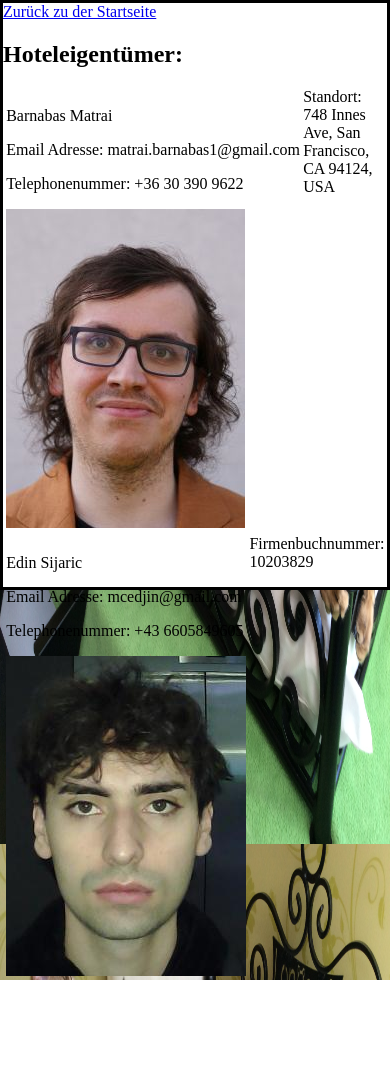
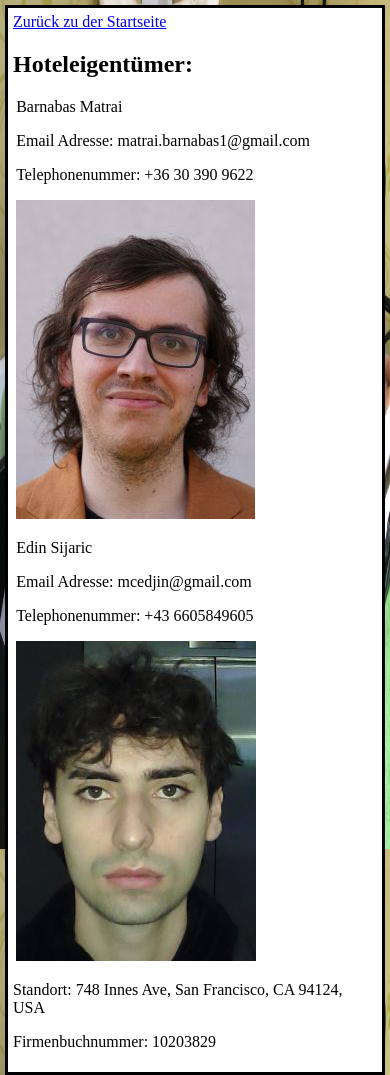
Before and after one commit to barnabasMatrai/hotel-mit-zimmerreservierungen, a PHP site: page /sites/Impressum.html in a window 390 px wide. Before the commit the page ends 980 px from the top, so only its background shows below. Run offline with PHP 8.4, Linux system fonts and the light colour scheme.

Commit message:
box model & responsive design

```diff
--- a/resources/css/style.css
+++ b/resources/css/style.css
@@ -12,12 +12,19 @@ html, body {
 .content {
     border: 0.2em solid black;
     background-color: white;
-    width: fit-content;
+    margin: 5px;
+    padding: 5px;
+    overflow: hidden;
 }
 
 .owner-div {
-    float: left;
+    /* float: left; */
     margin: 0.2em;
+}
+
+.owner-image {
+    max-width:100%;
+    max-height:100%;
 }
 
 #password-label {
@@ -27,3 +34,25 @@ html, body {
 .margin-bottom {
     margin-bottom: 0.3em;
 }
+
+.float-right {
+    float: right;
+}
+
+@media screen and (max-width: 480px) {
+    .float-right {
+      float: none;
+    }
+}
+
+@media screen and (min-width: 481px) and (max-width: 768px) {
+    .float-right {
+      background-color: rgb(242, 255, 0);
+    }
+}
+
+@media screen and (min-width: 769px) and (max-width: 1024px) {
+    .owner-div {
+        float: left;
+    }
+}
--- a/sites/Impressum.html
+++ b/sites/Impressum.html
@@ -5,6 +5,7 @@
     <title>Impressum</title>
     <link rel="stylesheet" href="../resources/css/style.css">
     <meta charset="UTF-8">
+    <meta name="viewport" content="width=device-width, initial-scale=1.0">
 </head>
 
 <body>
@@ -17,13 +18,13 @@
                     <p>Barnabas Matrai</p>
                     <p>Email Adresse: matrai.barnabas1@gmail.com</p>
                     <p>Telephonenummer: +36 30 390 9622</p>
-                    <img src="../resources/img/Profilfoto_Barnabas.png">
+                    <img class="owner-image" src="../resources/img/Profilfoto_Barnabas.png">
                 </div>
                 <div class="owner-div">
                     <p>Edin Sijaric</p>
                     <p>Email Adresse: mcedjin@gmail.com</p>
                     <P>Telephonenummer: +43 6605849605</P>
-                    <img src="../resources/img/Profilfoto_Edin.png">
+                    <img class="owner-image" src="../resources/img/Profilfoto_Edin.png">
                 </div>
 
                 <p>Standort: 748 Innes Ave, San Francisco, CA 94124, USA</p>
--- a/sites/Index.html
+++ b/sites/Index.html
@@ -4,6 +4,7 @@
 <head>
     <title>Cat Hotel</title>
     <link rel="stylesheet" href="../resources/css/style.css">
+    <meta name="viewport" content="width=device-width, initial-scale=1.0">
 </head>
 
 <body>
--- a/sites/help.html
+++ b/sites/help.html
@@ -5,6 +5,7 @@
     <title>Help Site</title>
     <link rel="stylesheet" href="../resources/css/style.css">
     <meta charset="UTF-8">
+    <meta name="viewport" content="width=device-width, initial-scale=1.0">
 </head>
 
 <body>
--- a/sites/register.html
+++ b/sites/register.html
@@ -21,7 +21,7 @@
                         <option value="divers">Divers</option>
                     </select>
                 </div>
-                <div class="margin-bottom">
+                <div class="margin-bottom float-right">
                     <label for="vorname">Vorname:</label>
                     <input name="vorname" id="vorname" required>
                 </div>
@@ -29,7 +29,7 @@
                     <label for="nachname">Nachname:</label>
                     <input name="nachname" id="nachname" required>
                 </div>
-                <div class="margin-bottom">
+                <div class="margin-bottom float-right">
                     <label for="email">Email-Adresse:</label>
                     <input name="email" type="email" id="email" required>
                 </div>
@@ -37,7 +37,7 @@
                     <label for="username">Username:</label>
                     <input name="username" id="username" required>
                 </div>
-                <div class="margin-bottom">
+                <div class="margin-bottom float-right">
                     <label for="passwort">Passwort:</label>
                     <input name="passwort" type="password" id="passwort" required>
                 </div>
```
